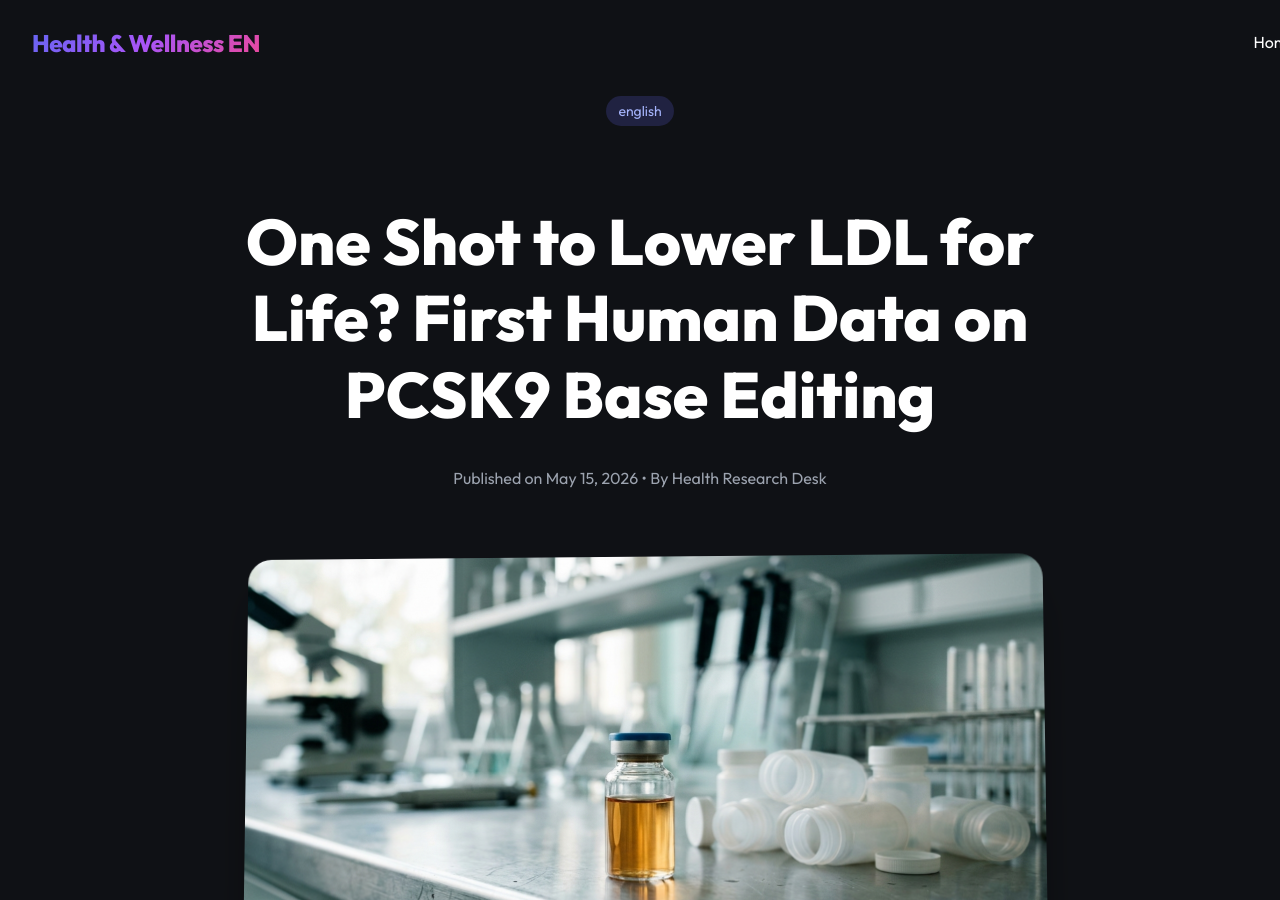
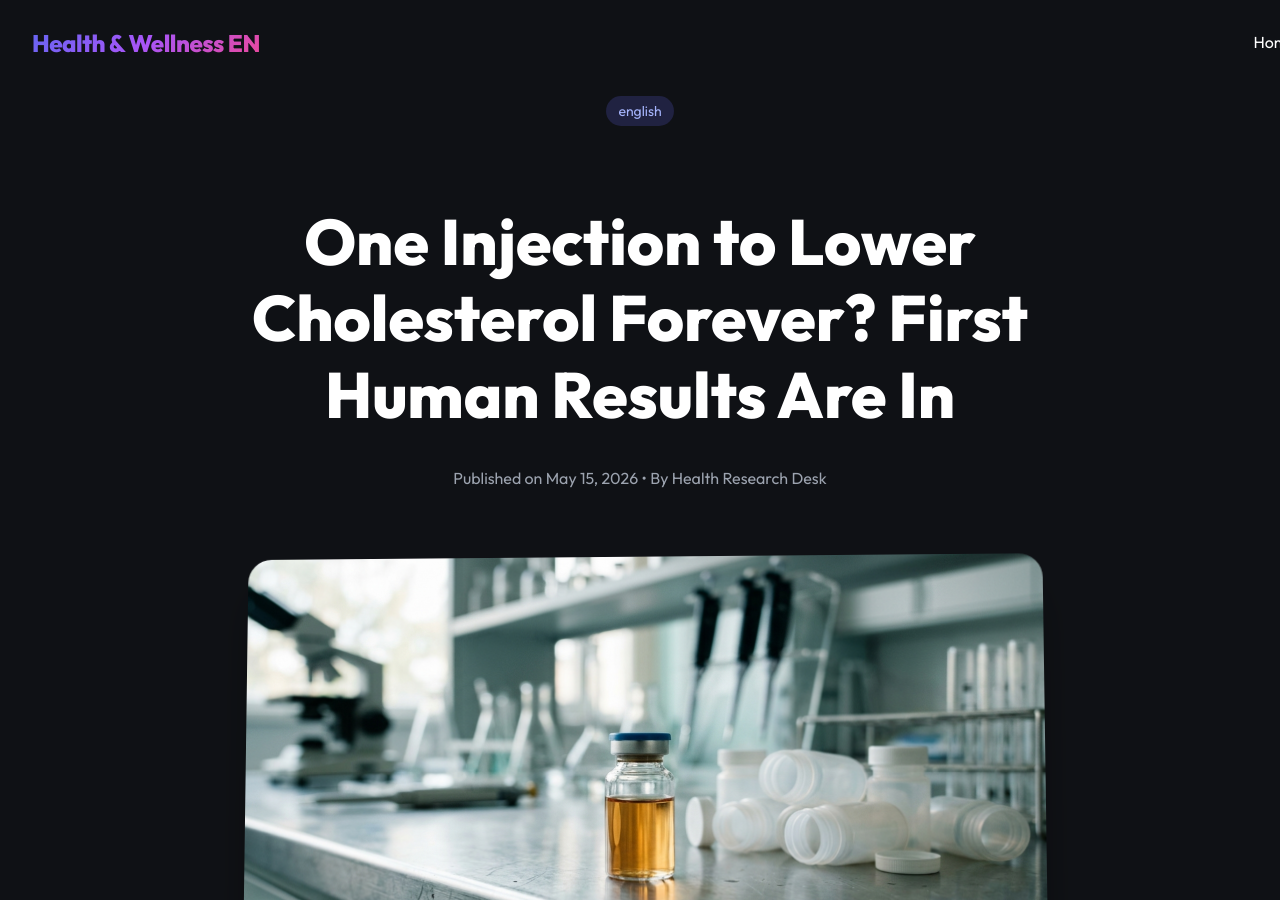
Before and after one commit to jeonghun-project/health-en, a Jekyll site: the page built from _posts/2026-05-15-one-shot-to-lower-ldl-for-life-first-human-data-on-pcsk9-base-editing-en.md, in a window 1280 px wide and 900 px high. Built offline with Jekyll 4.4.1, drawn with Linux system fonts in a browser that asks for light colours; part of the change alters nothing that is shown.

Commit message:
seo: Rewrite title/description/tags for search intent

```diff
--- a/_posts/2026-05-15-one-shot-to-lower-ldl-for-life-first-human-data-on-pcsk9-base-editing-en.md
+++ b/_posts/2026-05-15-one-shot-to-lower-ldl-for-life-first-human-data-on-pcsk9-base-editing-en.md
@@ -1,8 +1,8 @@
 ---
-title: "One Shot to Lower LDL for Life? First Human Data on PCSK9 Base Editing"
+title: "One Injection to Lower Cholesterol Forever? First Human Results Are In"
 date: "2026-05-15"
-description: "Nature Medicine 2026: a single infusion of VERVE-102 cut LDL cholesterol by an average 53% (max 69%), with zero treatment-related serious adverse events in 14 patients. What it means, and what it doesn't."
-tags: ["english", "global", "health", "verve-102", "pcsk9", "base-editing", "cholesterol"]
+description: "A single gene-editing injection permanently lowered LDL cholesterol in early human trials. Could this replace daily statin pills? Here's what the first data shows."
+tags: ["english", "health", "lower cholesterol naturally", "cholesterol medication side effects", "gene therapy cholesterol", "high cholesterol treatment", "statin alternative"]
 author: "Health Research Desk"
 image: https://raw.githubusercontent.com/jeonghun-project/health-en/main/assets/images/2026-05-15-one-shot-to-lower-ldl-for-life-first-human-data-on-pcsk9-base-editing-en-featured.png
 lang: en
```
